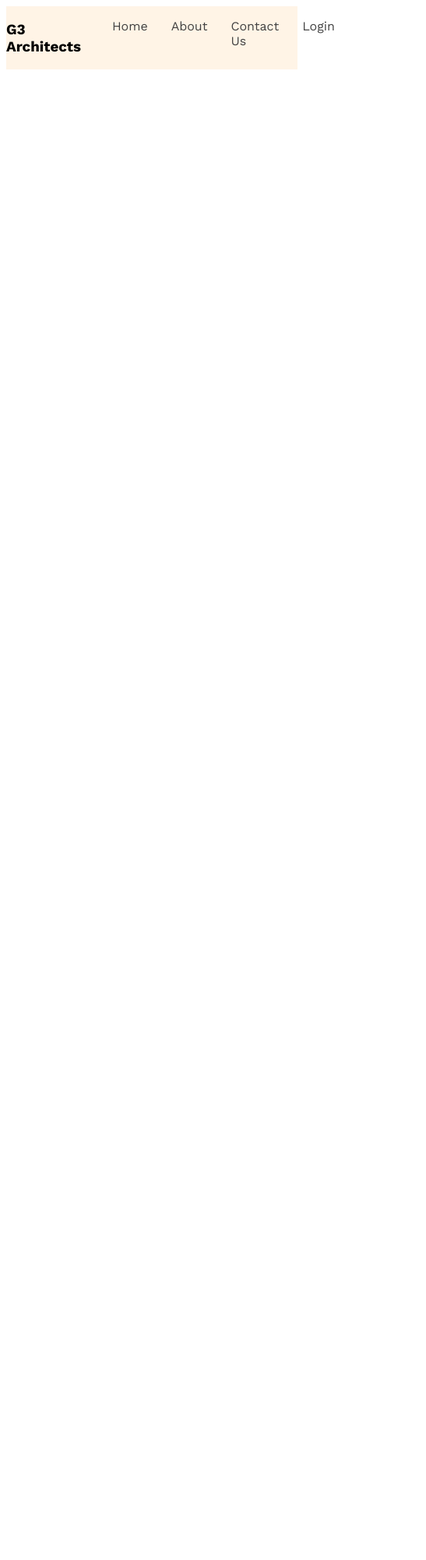
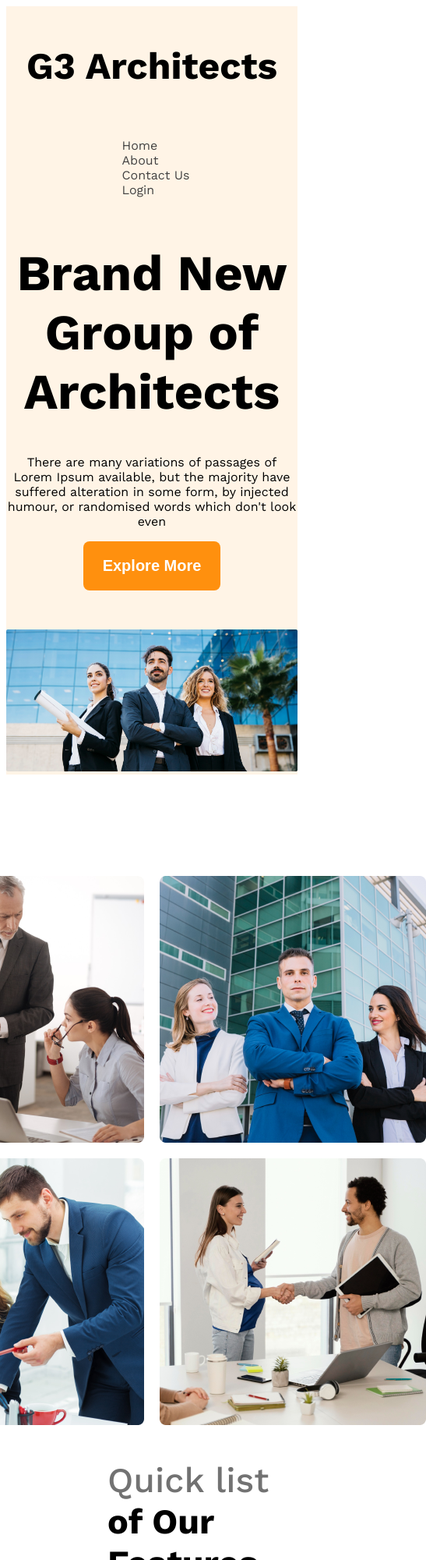
Before and after one commit to muhammadrahatkhan/g3-architect, a plain HTML site: page index.html in a window 390 px wide. Shown: the top 2000 px of the page at 78% size, 547 px wide, since content can reach past the window. Before the commit the page ends 844 px from the top, so only its background shows below. Drawn offline with nearby package versions, Linux system fonts and the light colour scheme.

Commit message:
teams feature

```diff
--- a/architect.css
+++ b/architect.css
@@ -21,9 +21,13 @@
 .bg-light-pink{
     background-color: rgba(255, 144, 14, 0.1);
 }
+main>section{
+    margin-top: 130px;
+}
 /* nav */
 .navbar{
     justify-content: space-between;
+     align-items: center;
 }
 .nav-item{
     list-style: none;
@@ -36,3 +40,57 @@
     max-width: 1440px;
     margin: 0 auto;
 }
+.brand{
+    font-weight: 700;
+    font-size: 3rem;
+}
+/* banner */
+.banner-content{
+    max-width: 862px;
+    margin: 0 auto;
+    text-align: center;
+    margin-bottom: 50px;
+}
+.banner-title{
+    font-weight: 700;
+    font-size: 4rem;
+}
+.btn-primary{
+    background-color: rgba(255, 144, 14, 1);
+    color: white;
+    padding: 20px 25px;
+    font-weight: 600;
+    font-size: 1.25rem;
+    border-radius: 8px;
+    border: none;
+}
+.banner-image{
+    width: 100%;
+}
+/* team and feature */
+.teams{
+    align-items: center;
+}
+.teams-img-container{
+    display: grid;
+    grid-template-columns: repeat(2, 1fr);
+    gap:20px;
+}
+.our-features{
+    margin-left: 130px;
+    max-width: 530px;
+}
+.feature-title{
+    font-size: 2.8rem;
+    font-weight: 700;
+}
+#quick-list{
+    font-weight: 500;
+}
+/* responsive media query */
+@media screen and (max-width:576px) {
+    .display-flex{
+        flex-direction: column;
+    }
+
+}
--- a/index.html
+++ b/index.html
@@ -19,12 +19,40 @@
             </ul>
         </nav>
         <div class="banner">
-
+            <div class="banner-content">
+                <h1 class="banner-title">Brand New Group of Architects
+            </h1>
+            <p class="banner-description">
+                There are many variations of passages of Lorem Ipsum available, but the majority have suffered alteration in some form, by injected humour, or randomised words which don't look even
+            </p>
+            <button class="btn-primary">Explore More</button>
+            </div>
+            <img src="images/banner.png" alt="" class="banner-image">
         </div>
 
     </header>
 
     <main>
+        <section class="teams display-flex">
+            <div class="teams-img-container">
+                <img src="images/team1.png" alt="">
+                <img src="images/team2.png" alt="">
+                <img src="images/team3.png" alt="">
+                <img src="images/team4.png" alt="">
+
+            </div>
+            <div class="our-features">
+                <h3 class="feature-title">
+                    <span id="quick-list" class="text-dark03">Quick list</span> <span>of Our</span> <span>Features</span>
+                </h3>
+                <p class="feature-description">
+                    There are many variations of passages of Lorem Ipsum available, but the majority have suffered alteration in some form, by injected humour, or randomised words which don't look even
+                </p>
+                <button class="btn-primary">Explore More
+
+                </button>
+            </div>
+        </section>
 
     </main>
 
```
